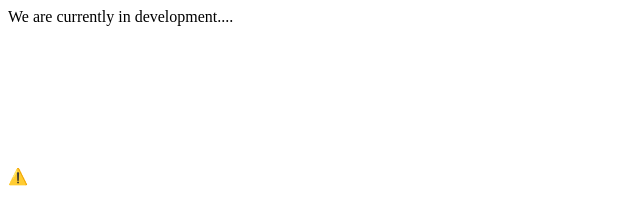
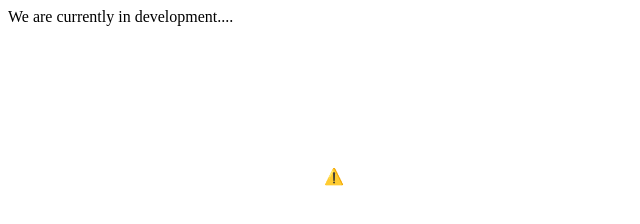
Before and after one commit to deven045/salesforcecampus, a plain HTML site: page index.html in a window 1280 px wide. Shown: the full height of the page, 0-640 px from the left. Drawn offline with nearby package versions, Linux system fonts and the light colour scheme; no server answers.

Commit message:
1st push

```diff
--- a/index.html
+++ b/index.html
@@ -9,7 +9,9 @@ We are currently in development....
     <meta http-equiv="X-UA-Compatible" content="IE=edge">
     <meta name="viewport" content="width=device-width, initial-scale=1.0">
     <title>Salesforcecampus</title>
+    <link rel="stylesheet" href="style.css">
 </head>
+
 
 <body>
     <div>
--- /dev/null
+++ b/style.css
@@ -0,0 +1,4 @@
+div{
+    margin: auto;
+    width: 50%;
+}
```
